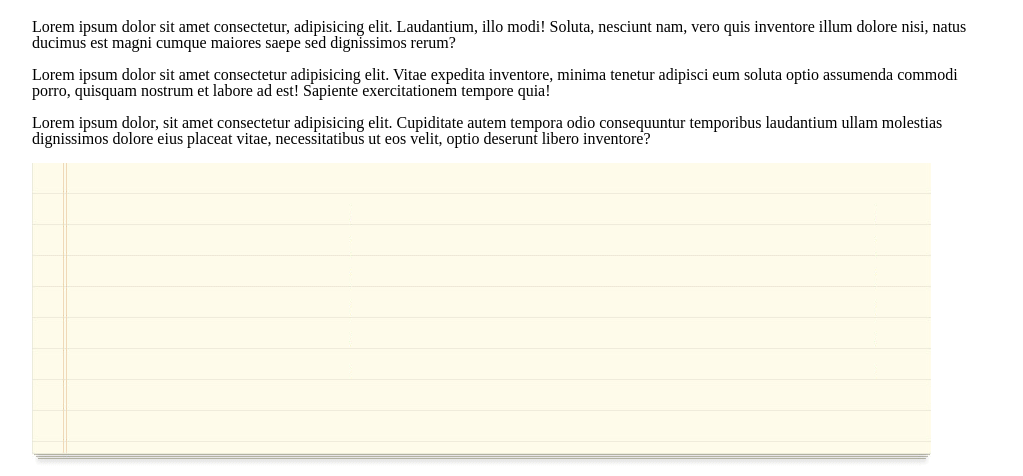
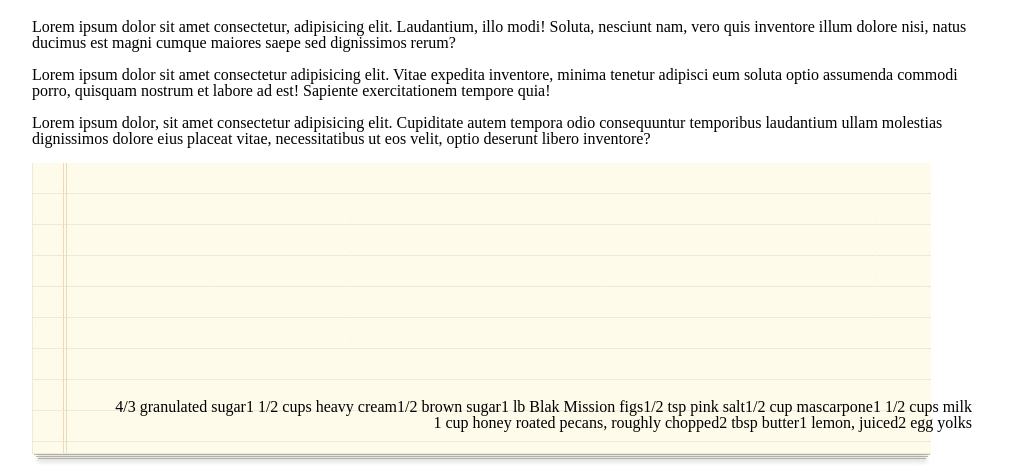
Before and after one commit to jManij/chocolate-pizza, a plain HTML site: page index.html in a window 1280 px wide. Shown: the part 887-1363 px from the top of the page, without its empty margins (128-1151 px from the left). Drawn offline with Linux system fonts and the light colour scheme.

Commit message:
fixed word overlay

```diff
--- a/index.html
+++ b/index.html
@@ -66,20 +66,21 @@
 
   <section class="recipe-container">
     <img src="./img/list-bg.png" alt="">
-    <ul>
-      <li>recipe 1</li>
-      <li>recipe 2</li>
-      <li></li>
-      <li></li>
-      <li></li>
-      <li></li>
-      <li></li>
-      <li></li>
-      <li></li>
-      <li></li>
-      <li></li>
-      <li></li>
-    </ul>
+    <div class="text-block">
+      <ul>
+        <li>1 1/2 cups milk</li>
+        <li>1/2 cup mascarpone</li>
+        <li>1/2 tsp pink salt</li>
+        <li>1 lb Blak Mission figs</li>
+        <li>1/2 brown sugar</li>
+        <li>1 1/2 cups heavy cream</li>
+        <li>4/3 granulated sugar</li>
+        <li>2 egg yolks</li>
+        <li>1 lemon, juiced</li>
+        <li>2 tbsp butter</li>
+        <li>1 cup honey roated pecans, roughly chopped</li>
+      </ul>
+    </div>
   </section>
   <hr>
   <section>
--- a/style.css
+++ b/style.css
@@ -88,11 +88,13 @@ section > div:nth-child(2) {
   float: right;
 }
 
-.container {
+.recipe-container {
   position: relative;
-  text-align: center;
 }
-.container > ul > li {
+
+.text-block {
+  list-style-type: square;
   position: absolute;
-  transform: translate(-50%, -50%);
+  bottom: 40px;
+  right: 20px;
 }
```
